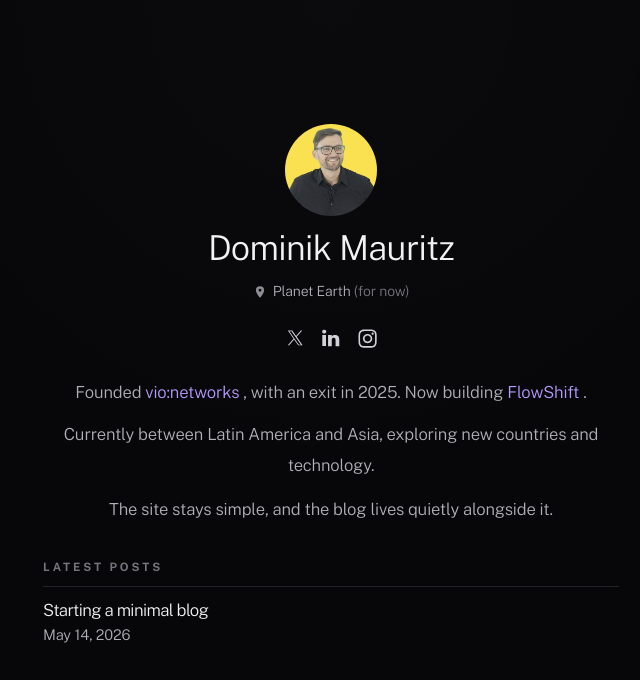
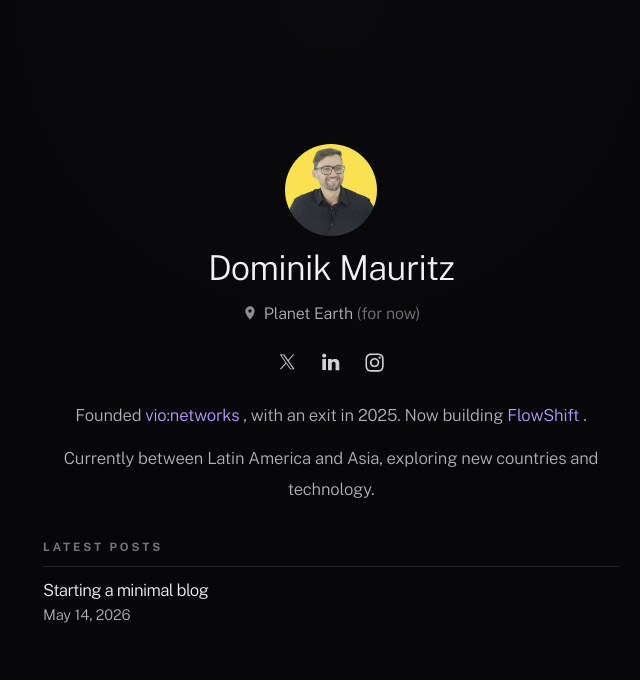
Before and after one commit to dominikmauritz/dominikmauritz-com, an Eleventy site: page src/index.njk in a window 1280 px wide. Shown: the whole page, without its empty margins (309-949 px from the left). Built offline with nearby package versions, Linux system fonts and the light colour scheme; Eleventy itself is replaced by a stand-in of ours; files that its build step writes are made by us from their sources.

Commit message:
Tighten homepage intro layout

```diff
--- a/src/assets/styles.css
+++ b/src/assets/styles.css
@@ -144,12 +144,12 @@ a:hover {
   display: inline-flex;
   align-items: center;
   gap: 0.375rem;
-  font-size: 0.875rem;
+  font-size: 1rem;
 }
 
 .location svg {
-  width: 0.875rem;
-  height: 0.875rem;
+  width: 1rem;
+  height: 1rem;
   flex: 0 0 auto;
   fill: currentColor;
   opacity: 0.8;
@@ -163,7 +163,7 @@ a:hover {
   display: flex;
   align-items: center;
   justify-content: center;
-  gap: 0.85rem;
+  gap: 1.3rem;
   list-style: none;
   padding: 0;
   margin: 0.6rem 0;
--- a/src/index.njk
+++ b/src/index.njk
@@ -63,9 +63,6 @@ section: home
       technology.
     </p>
   </div>
-  <p class="lede">
-    The site stays simple, and the blog lives quietly alongside it.
-  </p>
 </section>
 {% set posts = collections.blog | reverse %}
 {% if posts | length %}
```
